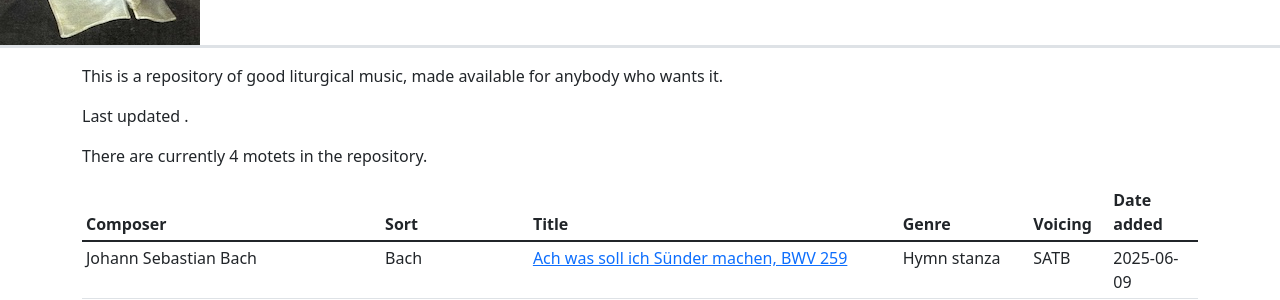
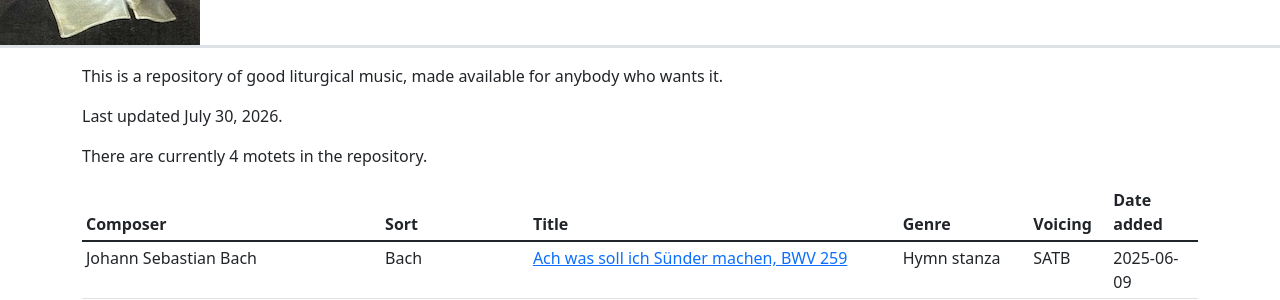
Before and after one commit to coranglais16/liturgical-music, a Jekyll site: the page built from docs/index.md, in a window 1280 px wide and 900 px high. Shown: the part 155-455 px from the top of the window. Built offline with Jekyll 4.4.1, drawn with Linux system fonts in a browser that asks for light colours; our own code applies the rules of GitHub Pages for plain Markdown files; a style sheet for code colours, icons or effects is not loaded; part of the change alters nothing that is shown.

```diff
--- a/docs/index.md
+++ b/docs/index.md
@@ -3,8 +3,7 @@ title: Home
 ---
 This is a repository of good liturgical music, made available for anybody who wants it.
 
-<!-- generated via build pipeline; see _data/build.yml for details -->
-Last updated {{ site.data.build.last-build | date: "%B %-d, %Y" }}.
+Last updated {{ "now" | date: "%B %-d, %Y" }}.
 
 There are currently {{ site.static_files | size }} motets in the repository.
 
```
